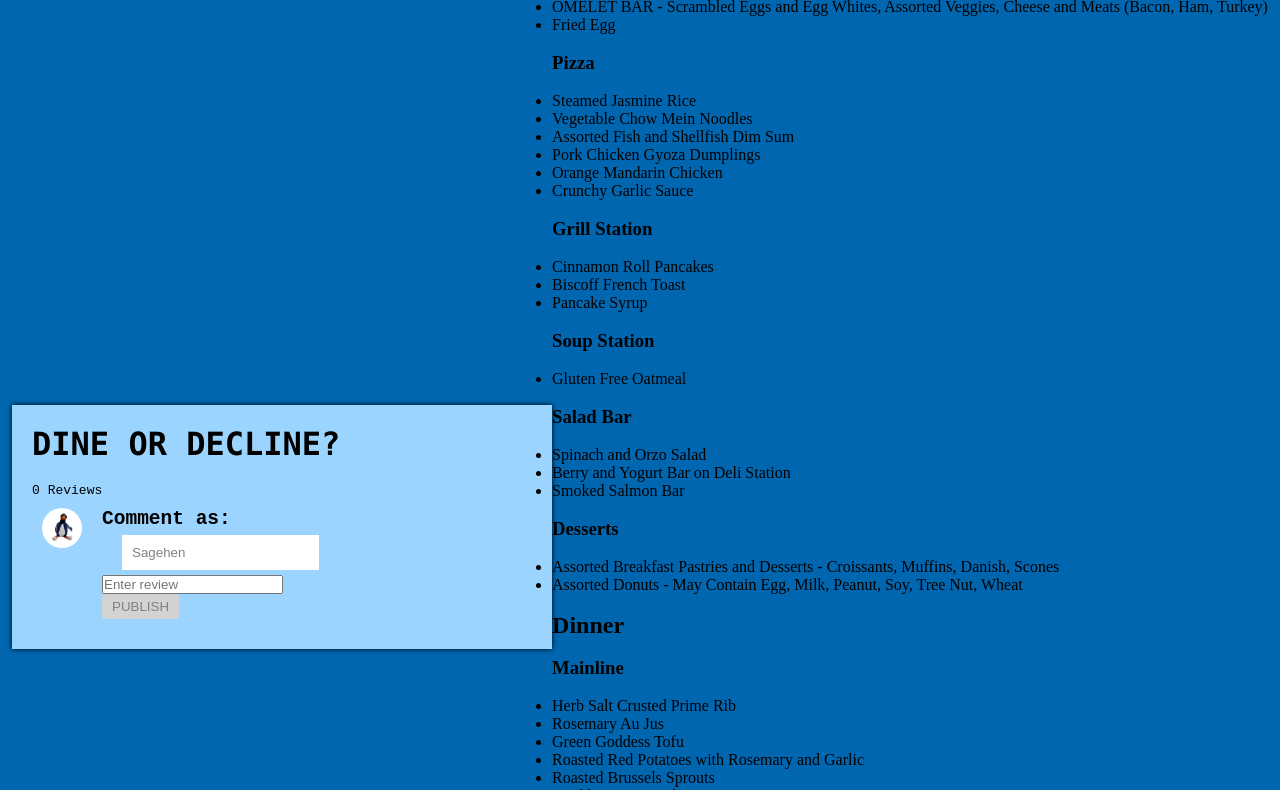
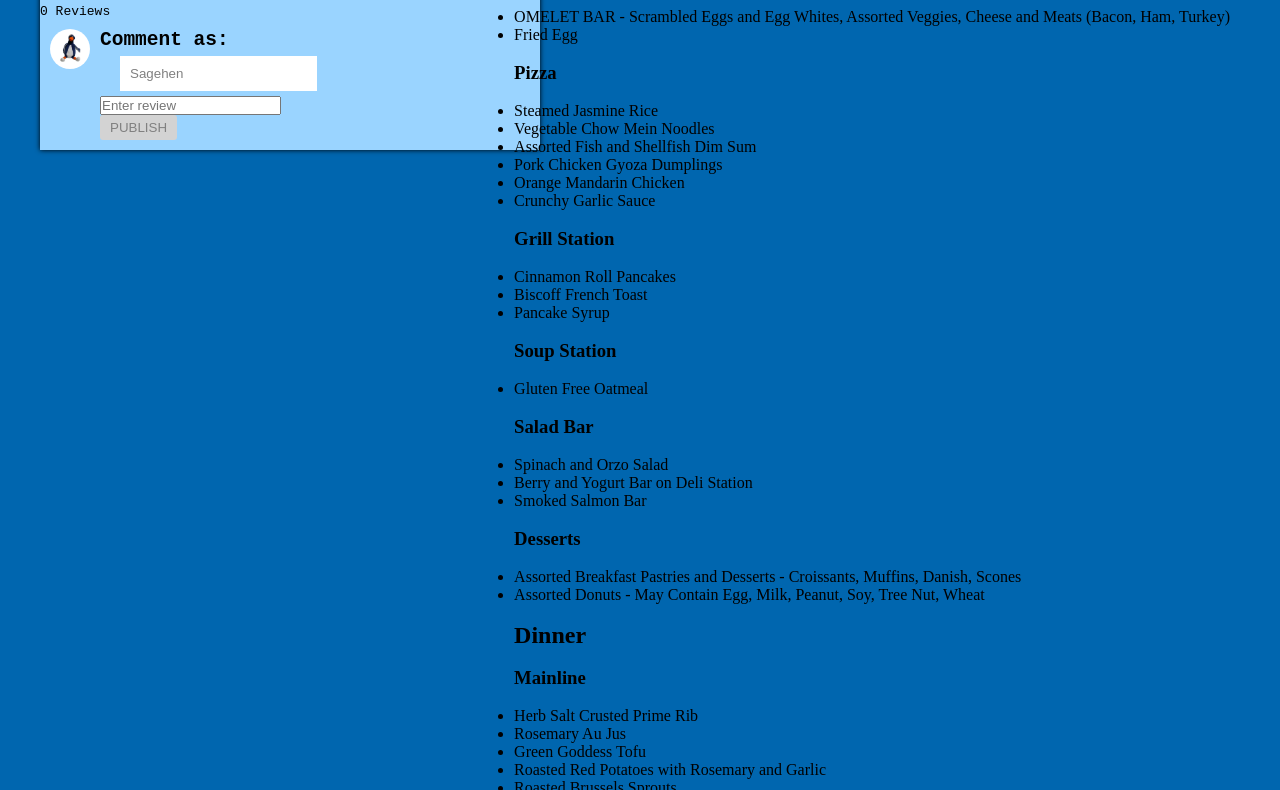
Before and after one commit to och1ro/hackathon_project, a website: page index.html in a window 1280 px wide. Shown: the part 352-1142 px from the top of the page. Drawn offline with Linux system fonts and the light colour scheme.

Commit message:
Update index1.css

```diff
--- a/index1.css
+++ b/index1.css
@@ -15,9 +15,11 @@ body {
 
 .container {
     background: #9AD4FF;
-    padding: 20px;
+    padding: 0px;
     font-family: monospace;
     width: 500px;
+    position: absolute;
+    left: 40px;
     box-shadow: 0 0 5px #000;
 }
 
@@ -42,7 +44,7 @@ body {
     width: 40px;
     height: 40px;
     border-radius: 50%;
-    margin-right: 20px;
+    margin-right: 10px;
     object-fit: cover;
     object-position: center;
 }
@@ -168,3 +170,9 @@ body {
     color: #FF9900;
     font-size: 75px;
 }
+
+.menu-container {
+    position: absolute;
+    right: 50px;
+    top: 10px;
+}
```
